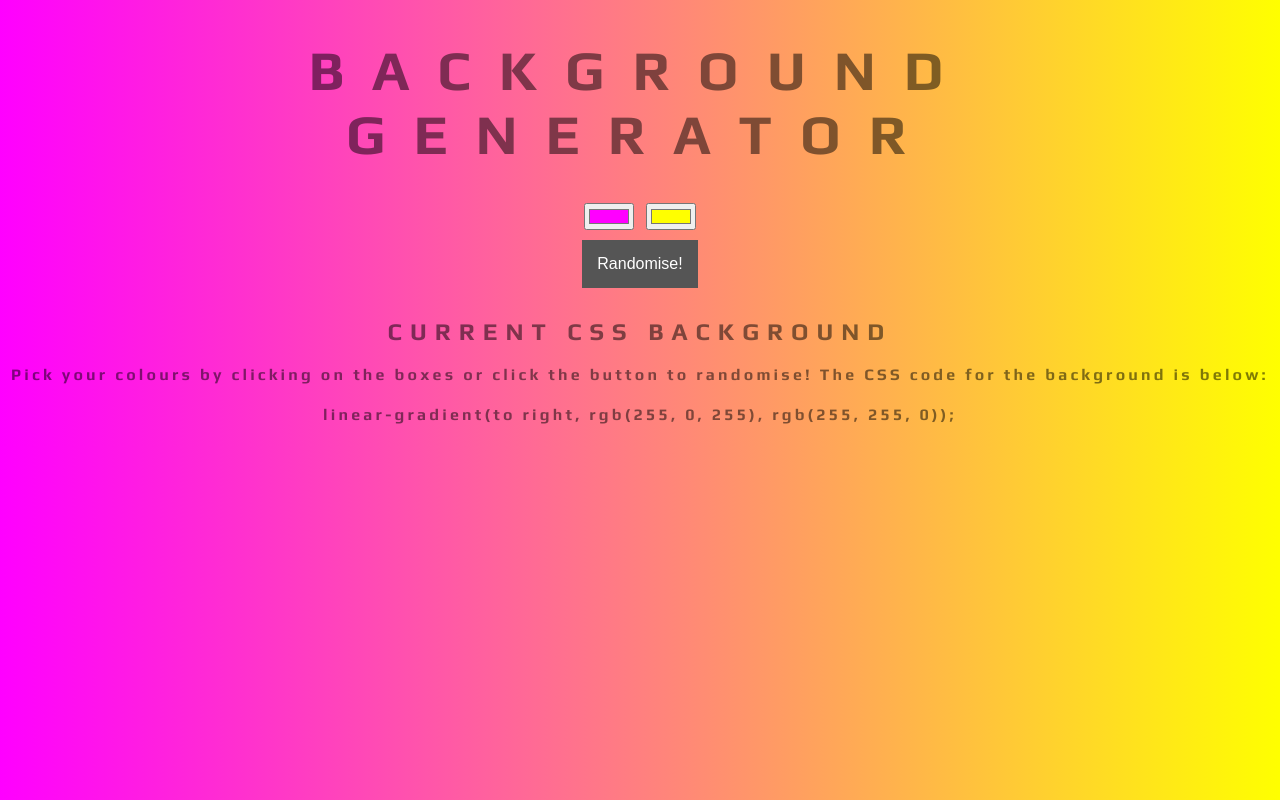
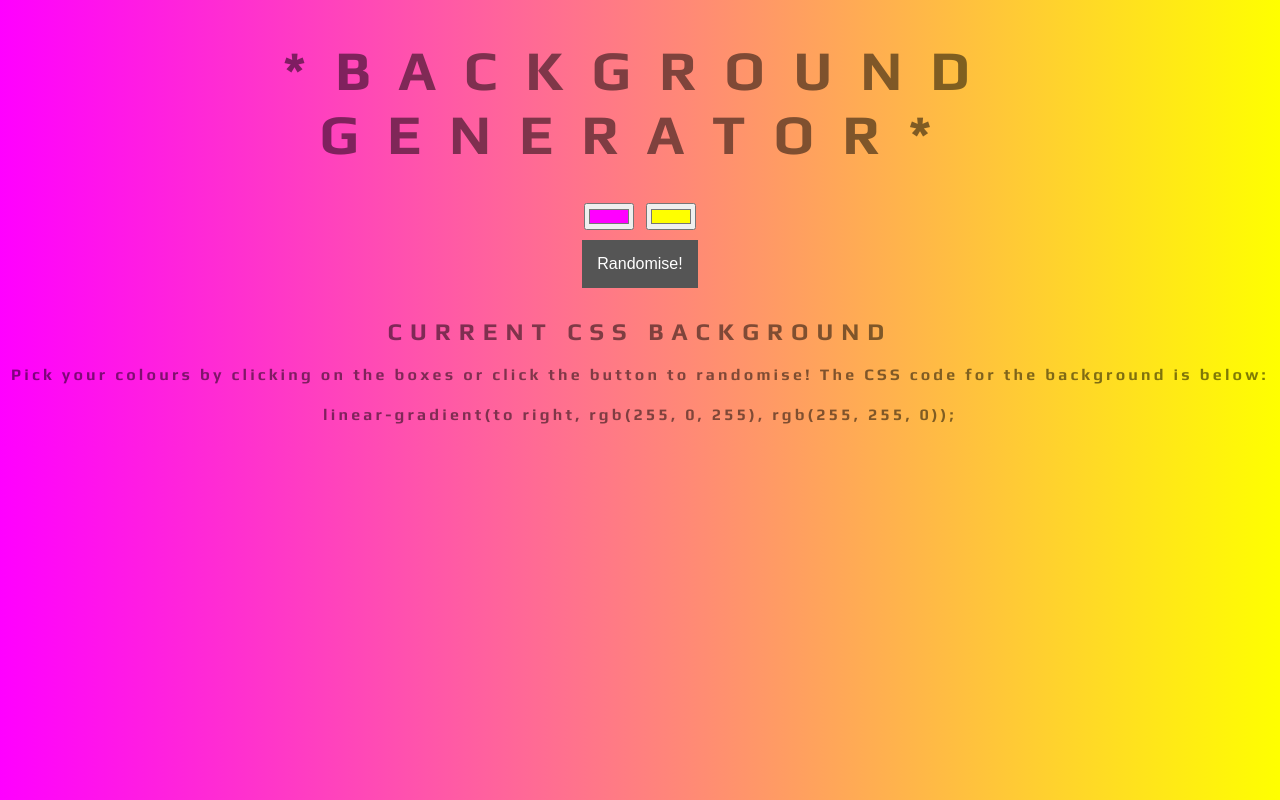
Before and after one commit to janusonyte/Bgr.generator., a plain HTML site: page index.html in a window 1280 px wide. Drawn offline with Linux system fonts and the light colour scheme.

Commit message:
Changing title

```diff
--- a/index.html
+++ b/index.html
@@ -8,7 +8,7 @@
 
 </head>
 <body id="gradient">
-	<h1>Background Generator</h1>
+	<h1>*Background Generator*</h1>
 	<input class="color1" type="color" name="color1" value="#FF00FF">
 	<input class="color2" type="color" name="color2" value="#FFFF00"><br>
 	<button id="randomButton">Randomise!</button>
```
